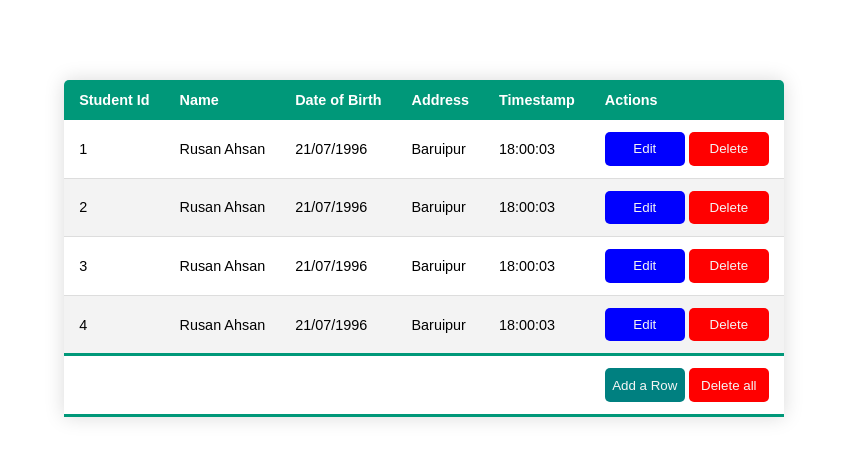
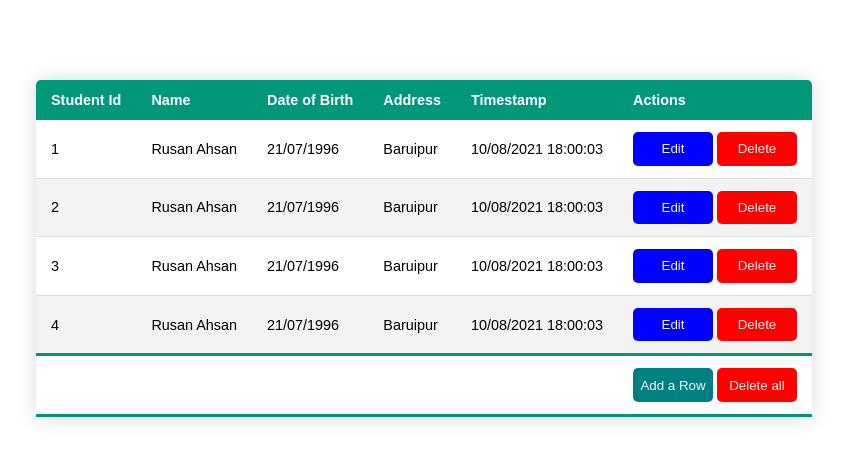
Before and after one commit to rusanahsan/CRUD, a plain HTML site: page index.html in a window 1280 px wide. Shown: the whole page, without its empty margins (216-1063 px from the left). Drawn offline with Linux system fonts and the light colour scheme.

Commit message:
Update index.html

```diff
--- a/index.html
+++ b/index.html
@@ -25,7 +25,7 @@
         <td>Rusan Ahsan</td>
         <td>21/07/1996</td>
         <td>Baruipur</td>
-        <td>18:00:03</td>
+        <td>10/08/2021 18:00:03</td>
         <td>
             <button type="button" class="edit" onclick="editRow(this)">Edit</button>
             <button type="button" class="delete" onclick="deleteRow(this)">Delete</button>
@@ -36,7 +36,7 @@
         <td>Rusan Ahsan</td>
         <td>21/07/1996</td>
         <td>Baruipur</td>
-        <td>18:00:03</td>
+        <td>10/08/2021 18:00:03</td>
         <td>
             <button type="button" class="edit" onclick="editRow(this)">Edit</button>
             <button type="button" class="delete" onclick="deleteRow(this)">Delete</button>
@@ -47,7 +47,7 @@
         <td>Rusan Ahsan</td>
         <td>21/07/1996</td>
         <td>Baruipur</td>
-        <td>18:00:03</td>
+        <td>10/08/2021 18:00:03</td>
         <td>
             <button type="button" class="edit" onclick="editRow(this)">Edit</button>
             <button type="button" class="delete" onclick="deleteRow(this)">Delete</button>
@@ -58,7 +58,7 @@
         <td>Rusan Ahsan</td>
         <td>21/07/1996</td>
         <td>Baruipur</td>
-        <td>18:00:03</td>
+        <td>10/08/2021 18:00:03</td>
         <td>
             <button type="button" class="edit" onclick="editRow(this)">Edit</button>
             <button type="button" class="delete" onclick="deleteRow(this)">Delete</button>
```
